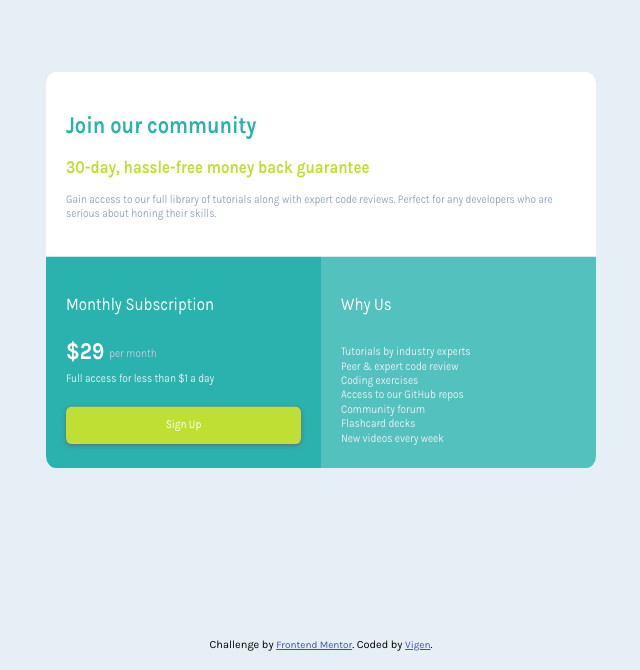
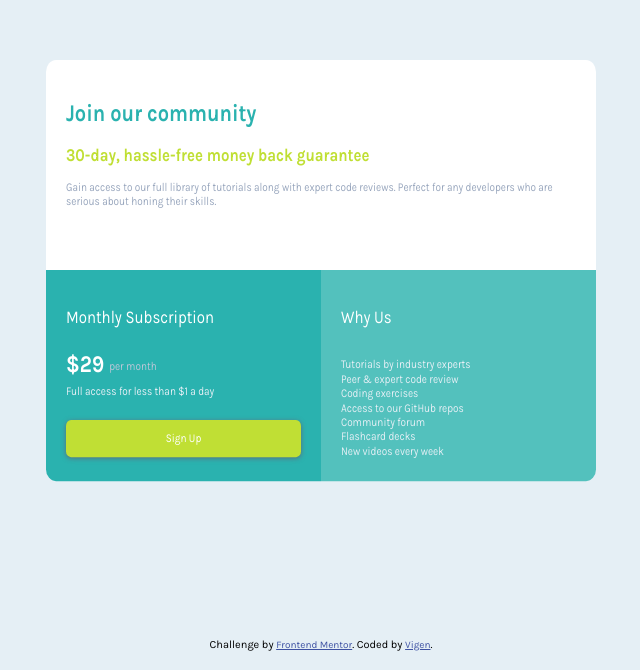
Before and after one commit to vigengareyan/single-price-grid-component, a plain HTML site: page index.html in a window 1280 px wide. Shown: the part 138-808 px from the top of the page, without its empty margins (319-959 px from the left). Drawn offline with Linux system fonts and the light colour scheme.

Commit message:
height proportion desktop

```diff
--- a/style.css
+++ b/style.css
@@ -42,6 +42,7 @@ footer {
 .container {
   display: grid;
   grid-template-columns: 1fr 1fr;
+  grid-template-rows: 1fr 1fr;
   width: 550px;
 
   /* https://developer.mozilla.org/ru/docs/Web/CSS/transform */
```
